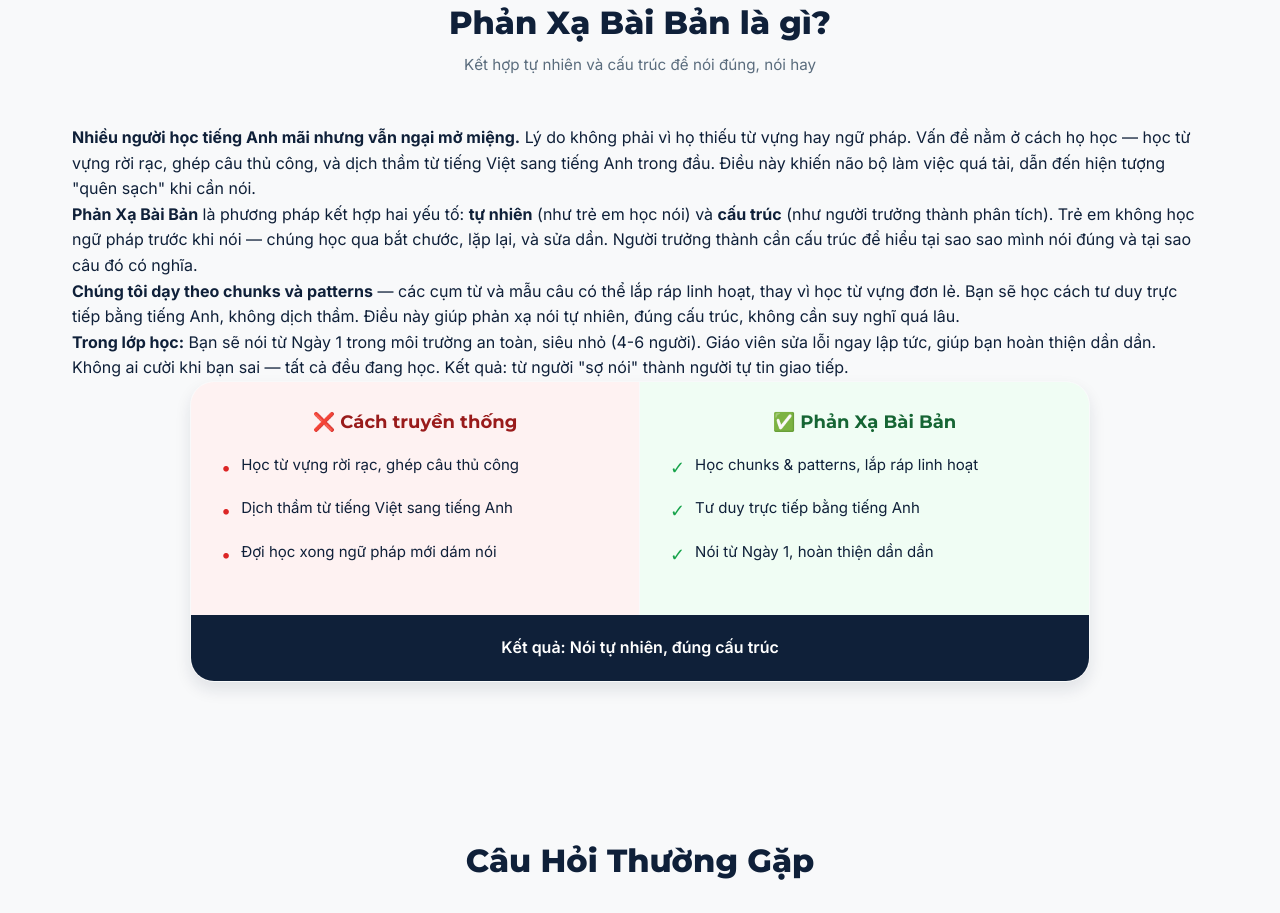
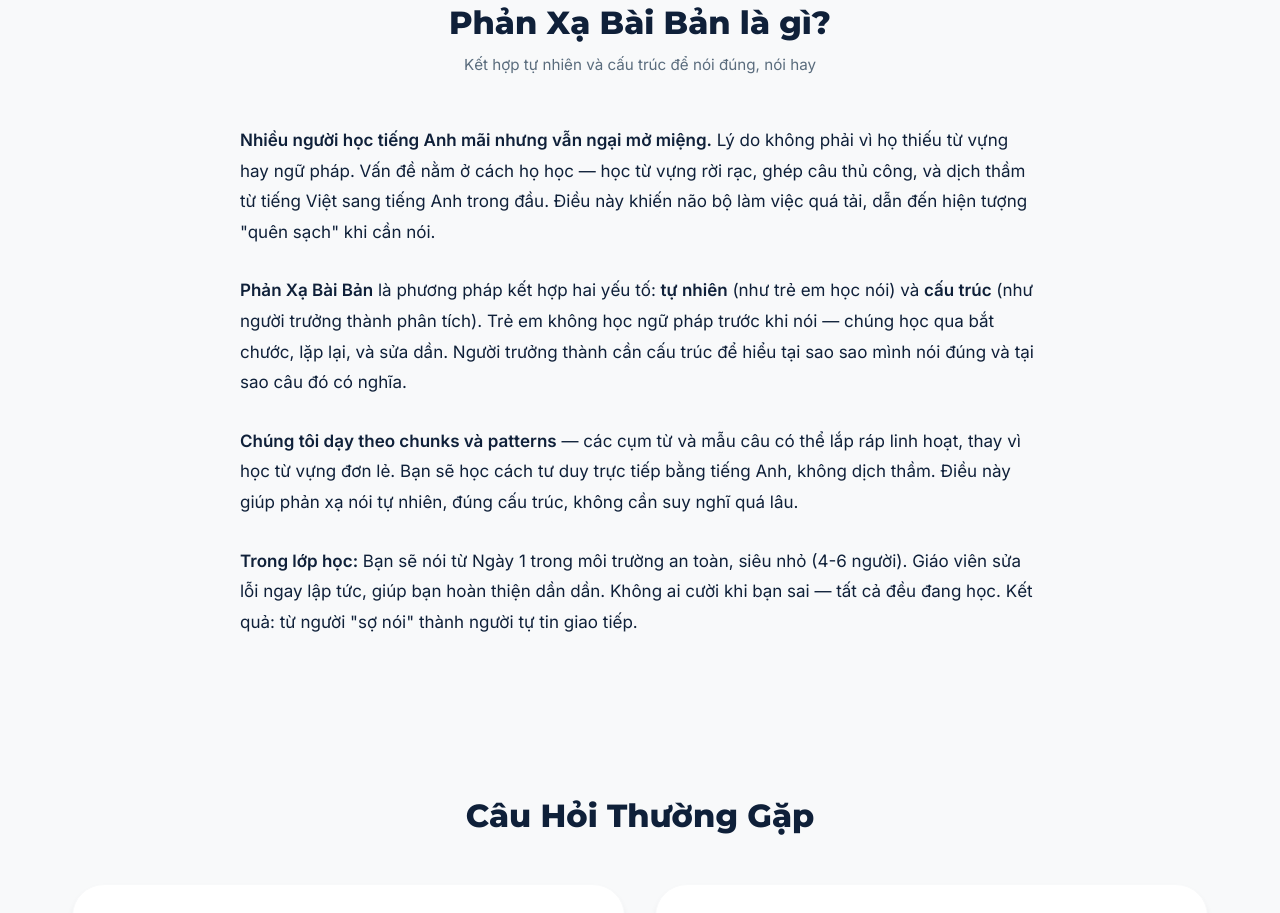
Before and after one commit to Thuylinh-iris/lian-english-website, a Next.js app: page / in a window 1280 px wide. Shown: the part 2400-3313 px from the top of the page. Built offline with nearby package versions, Linux system fonts and the light colour scheme.

Commit message:
fix: Remove redundant comparison table, improve methodology paragraph styling

```diff
--- a/src/app/page.module.css
+++ b/src/app/page.module.css
@@ -1066,9 +1066,35 @@
   padding: 60px 0;
 }
 
+.methodologyContent {
+  max-width: 800px;
+  margin: 0 auto;
+}
+
+.methodologyParagraph {
+  font-size: 16px;
+  line-height: 1.8;
+  color: var(--color-text);
+  margin-bottom: 24px;
+}
+
+.methodologyParagraph:last-child {
+  margin-bottom: 0;
+}
+
+.methodologyParagraph strong {
+  color: var(--color-primary);
+  font-weight: 600;
+}
+
 @media (min-width: 768px) {
   .methodologySection {
     padding: 80px 0;
+  }
+
+  .methodologyParagraph {
+    font-size: 17px;
+    margin-bottom: 28px;
   }
 }
 
--- a/src/app/page.tsx
+++ b/src/app/page.tsx
@@ -225,57 +225,6 @@ export default function Home() {
               <strong>Trong lớp học:</strong> Bạn sẽ nói từ Ngày 1 trong môi trường an toàn, siêu nhỏ (4-6 người). Giáo viên sửa lỗi ngay lập tức, giúp bạn hoàn thiện dần dần. Không ai cười khi bạn sai — tất cả đều đang học. Kết quả: từ người "sợ nói" thành người tự tin giao tiếp.
             </p>
           </div>
-
-          {/* Comparison Table */}
-          <div className={styles.comparisonTable}>
-            <div className={styles.comparisonTableGrid}>
-              <div className={`${styles.comparisonColumn} ${styles.comparisonColumnTraditional}`}>
-                <h3 className={`${styles.comparisonTitle} ${styles.comparisonTitleBad}`}>
-                  ❌ Cách truyền thống
-                </h3>
-                <ul className={styles.comparisonList}>
-                  <li className={styles.comparisonListItem}>
-                    <span className={`${styles.comparisonBullet} ${styles.comparisonBulletBad}`}>•</span>
-                    <span className={styles.comparisonText}>Học từ vựng rời rạc, ghép câu thủ công</span>
-                  </li>
-                  <li className={styles.comparisonListItem}>
-                    <span className={`${styles.comparisonBullet} ${styles.comparisonBulletBad}`}>•</span>
-                    <span className={styles.comparisonText}>Dịch thầm từ tiếng Việt sang tiếng Anh</span>
-                  </li>
-                  <li className={styles.comparisonListItem}>
-                    <span className={`${styles.comparisonBullet} ${styles.comparisonBulletBad}`}>•</span>
-                    <span className={styles.comparisonText}>Đợi học xong ngữ pháp mới dám nói</span>
-                  </li>
-                </ul>
-              </div>
-
-              <div className={`${styles.comparisonColumn} ${styles.comparisonColumnOur}`}>
-                <h3 className={`${styles.comparisonTitle} ${styles.comparisonTitleGood}`}>
-                  ✅ Phản Xạ Bài Bản
-                </h3>
-                <ul className={styles.comparisonList}>
-                  <li className={styles.comparisonListItem}>
-                    <span className={`${styles.comparisonBullet} ${styles.comparisonBulletGood}`}>✓</span>
-                    <span className={styles.comparisonText}>Học chunks & patterns, lắp ráp linh hoạt</span>
-                  </li>
-                  <li className={styles.comparisonListItem}>
-                    <span className={`${styles.comparisonBullet} ${styles.comparisonBulletGood}`}>✓</span>
-                    <span className={styles.comparisonText}>Tư duy trực tiếp bằng tiếng Anh</span>
-                  </li>
-                  <li className={styles.comparisonListItem}>
-                    <span className={`${styles.comparisonBullet} ${styles.comparisonBulletGood}`}>✓</span>
-                    <span className={styles.comparisonText}>Nói từ Ngày 1, hoàn thiện dần dần</span>
-                  </li>
-                </ul>
-              </div>
-            </div>
-
-            <div className={styles.comparisonResult}>
-              <p className={styles.comparisonResultText}>
-                Kết quả: Nói tự nhiên, đúng cấu trúc
-              </p>
-            </div>
-          </div>
         </div>
       </section>
 
```
